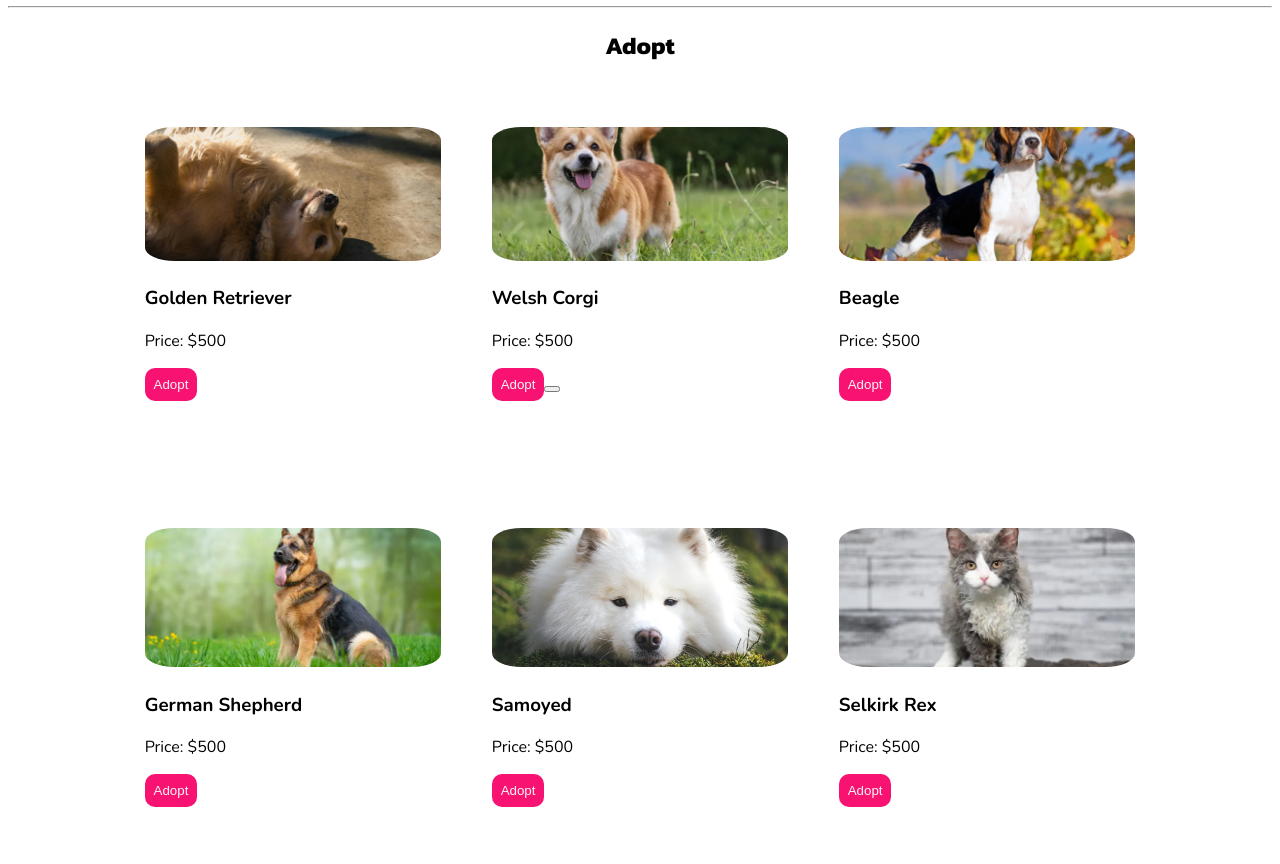
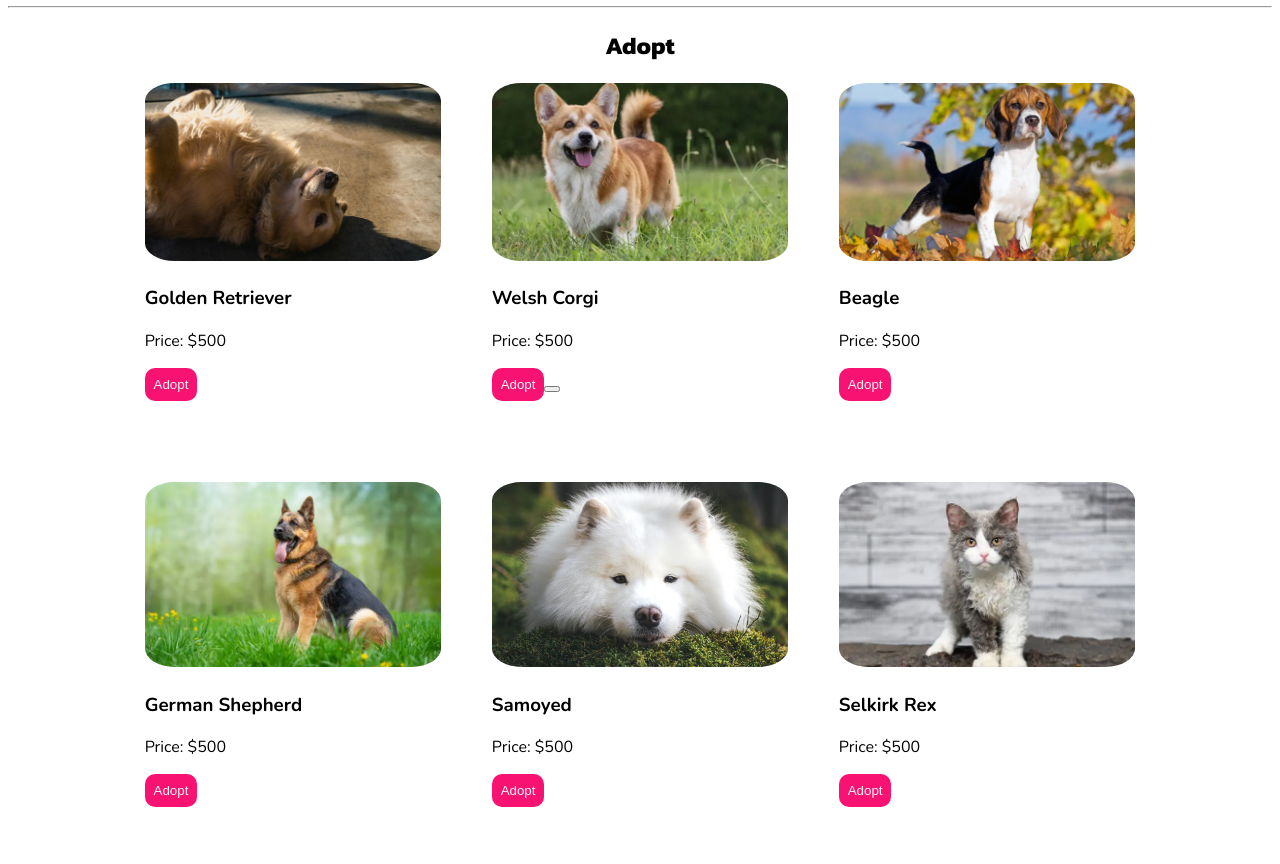
Before and after one commit to justbeingashutosh/Pet-Store, a plain HTML site: page index.html in a window 1280 px wide. Shown: the part 860-1724 px from the top of the page. Drawn offline with nearby package versions, Linux system fonts and the light colour scheme.

```diff
--- a/style.css
+++ b/style.css
@@ -167,7 +167,7 @@ video{
 }
 
 .pets, .essentials{
-    height: 75%; width: 100%;
+    height: 100%; width: 100%;
 }
 #adopt{
     height: fit-content;
```
